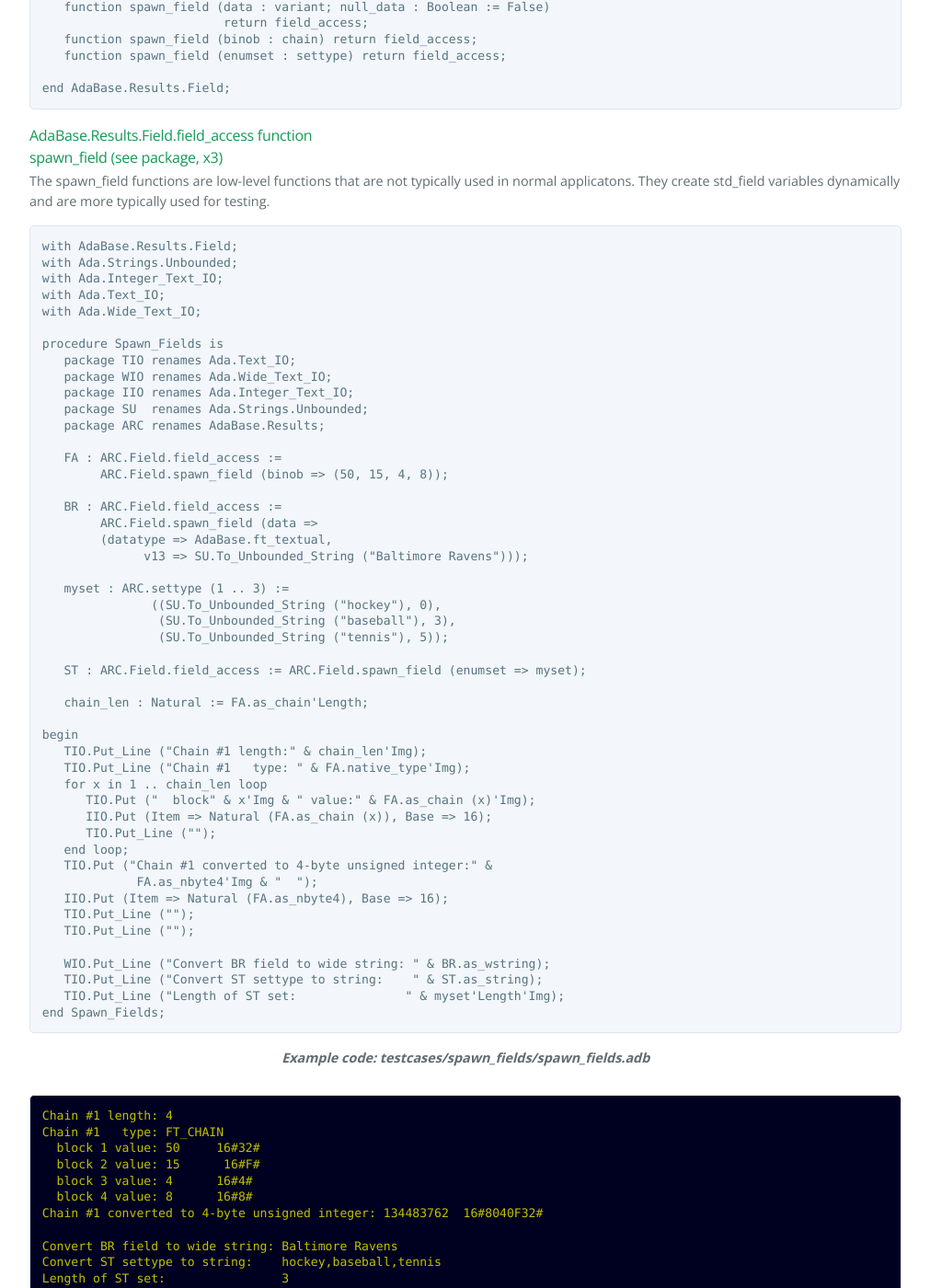
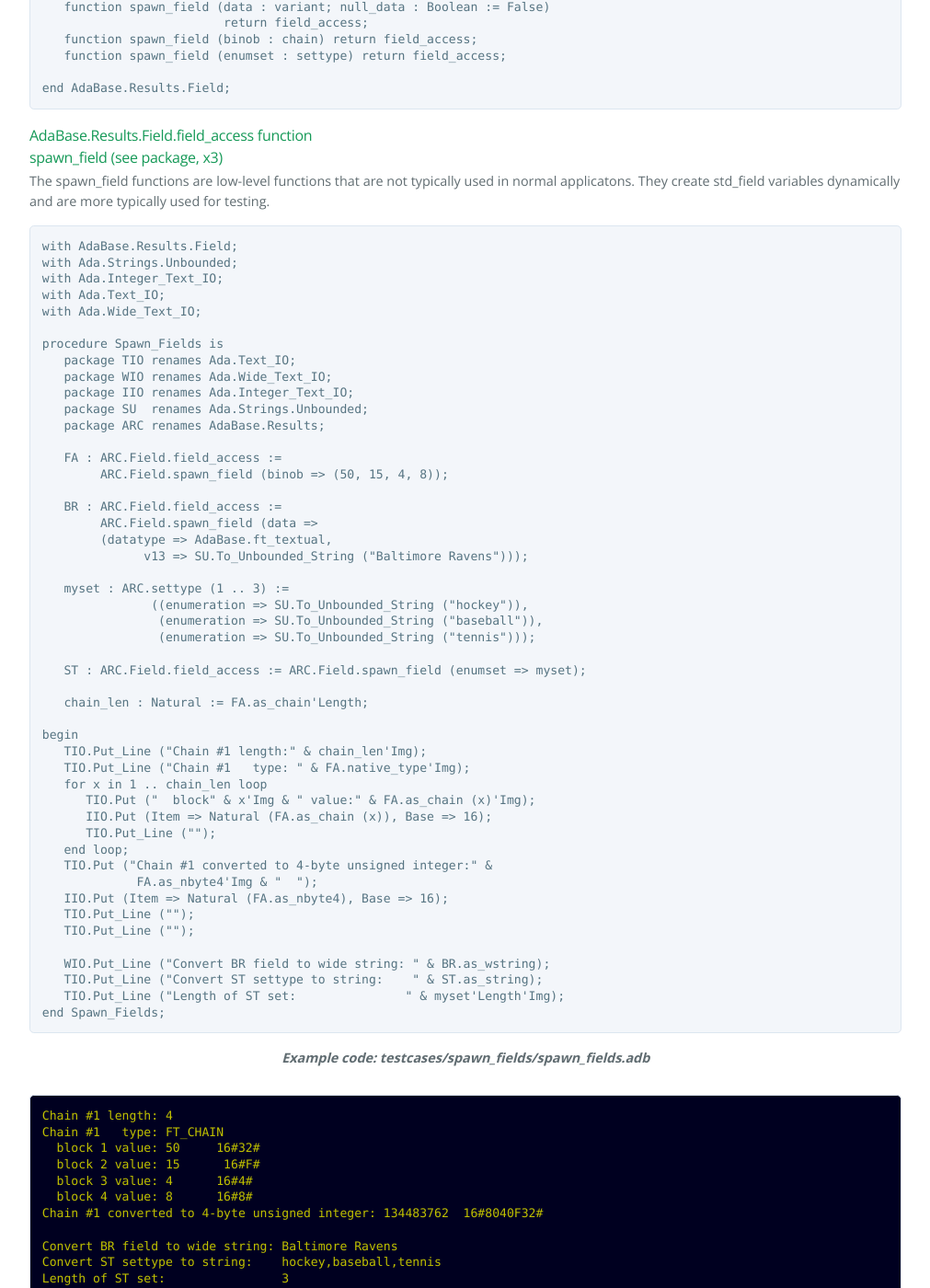
Before and after one commit to jrmarino/AdaBase, a Jekyll site: the page built from res_spawn_field.md, in a window 1280 px wide and 1400 px high, scrolled down 835 px. Shown: the whole window at 92% size, without its empty margins (0-1011 px from the left). Built offline with Jekyll 4.4.1, drawn with Linux system fonts in a browser that asks for light colours.

Commit message:
Update testcase code following enum type change

```diff
--- a/res_spawn_field.md
+++ b/res_spawn_field.md
@@ -81,9 +81,9 @@ procedure Spawn_Fields is
               v13 => SU.To_Unbounded_String ("Baltimore Ravens")));
 
    myset : ARC.settype (1 .. 3) :=
-               ((SU.To_Unbounded_String ("hockey"), 0),
-                (SU.To_Unbounded_String ("baseball"), 3),
-                (SU.To_Unbounded_String ("tennis"), 5));
+               ((enumeration => SU.To_Unbounded_String ("hockey")),
+                (enumeration => SU.To_Unbounded_String ("baseball")),
+                (enumeration => SU.To_Unbounded_String ("tennis")));
 
    ST : ARC.Field.field_access := ARC.Field.spawn_field (enumset => myset);
 
```
